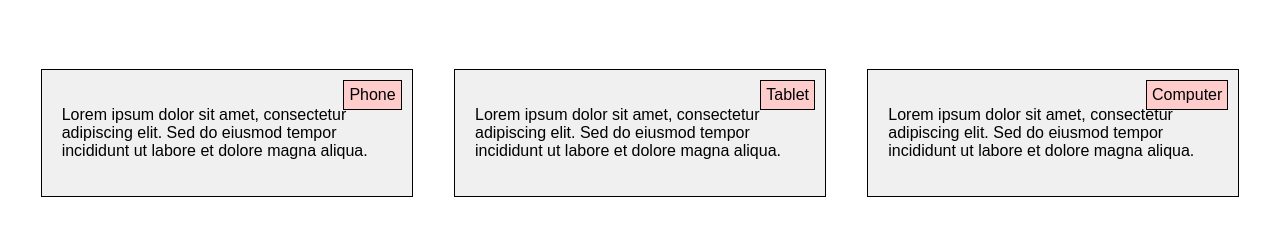
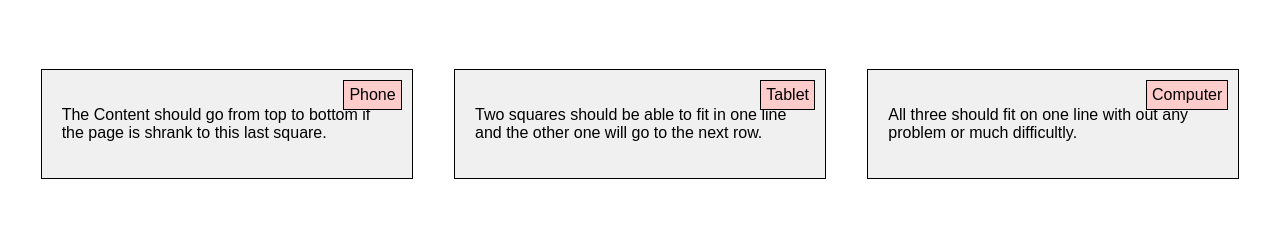
Before and after one commit to Maxuimhunter/module2-solution, a plain HTML site: page Index.html in a window 1280 px wide. Shown: the part 81-316 px from the top of the page. Drawn offline with Linux system fonts and the light colour scheme.

Commit message:
Index.html

```diff
--- a/Index.html
+++ b/Index.html
@@ -13,15 +13,15 @@
     <main>
         <section class="menu-item">
             <div class="title">Phone</div>
-            <p>Lorem ipsum dolor sit amet, consectetur adipiscing elit. Sed do eiusmod tempor incididunt ut labore et dolore magna aliqua.</p>
+            <p>The Content should go from top to bottom if the page is shrank to this last square.</p>
         </section>
         <section class="menu-item">
             <div class="title">Tablet</div>
-            <p>Lorem ipsum dolor sit amet, consectetur adipiscing elit. Sed do eiusmod tempor incididunt ut labore et dolore magna aliqua.</p>
+            <p>Two squares should be able to fit in one line and the other one will go to the next row.</p>
         </section>
         <section class="menu-item">
             <div class="title">Computer</div>
-            <p>Lorem ipsum dolor sit amet, consectetur adipiscing elit. Sed do eiusmod tempor incididunt ut labore et dolore magna aliqua.</p>
+            <p>All three should fit on one line with out any problem or much difficultly.</p>
         </section>
     </main>
 </body>
```
